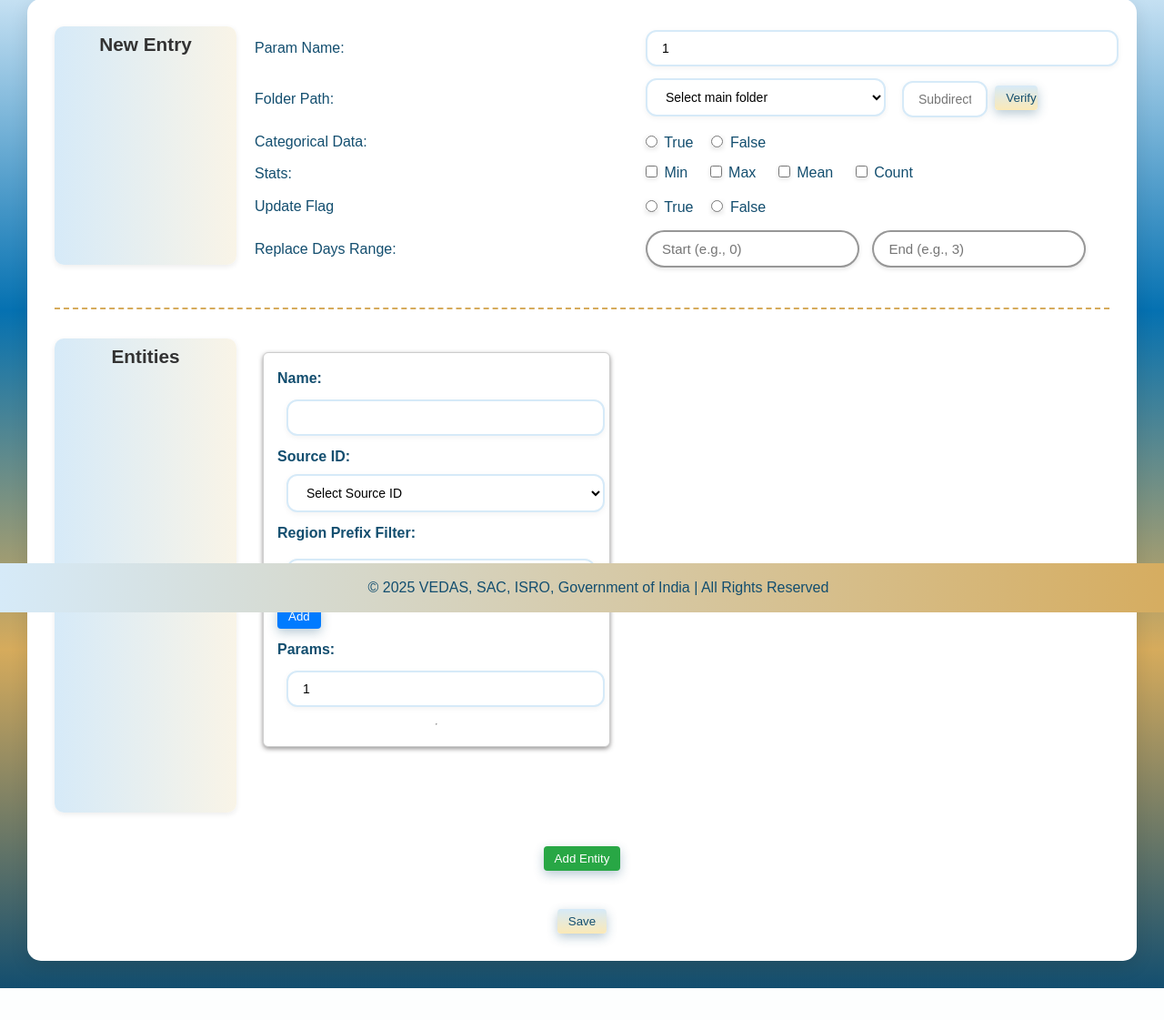
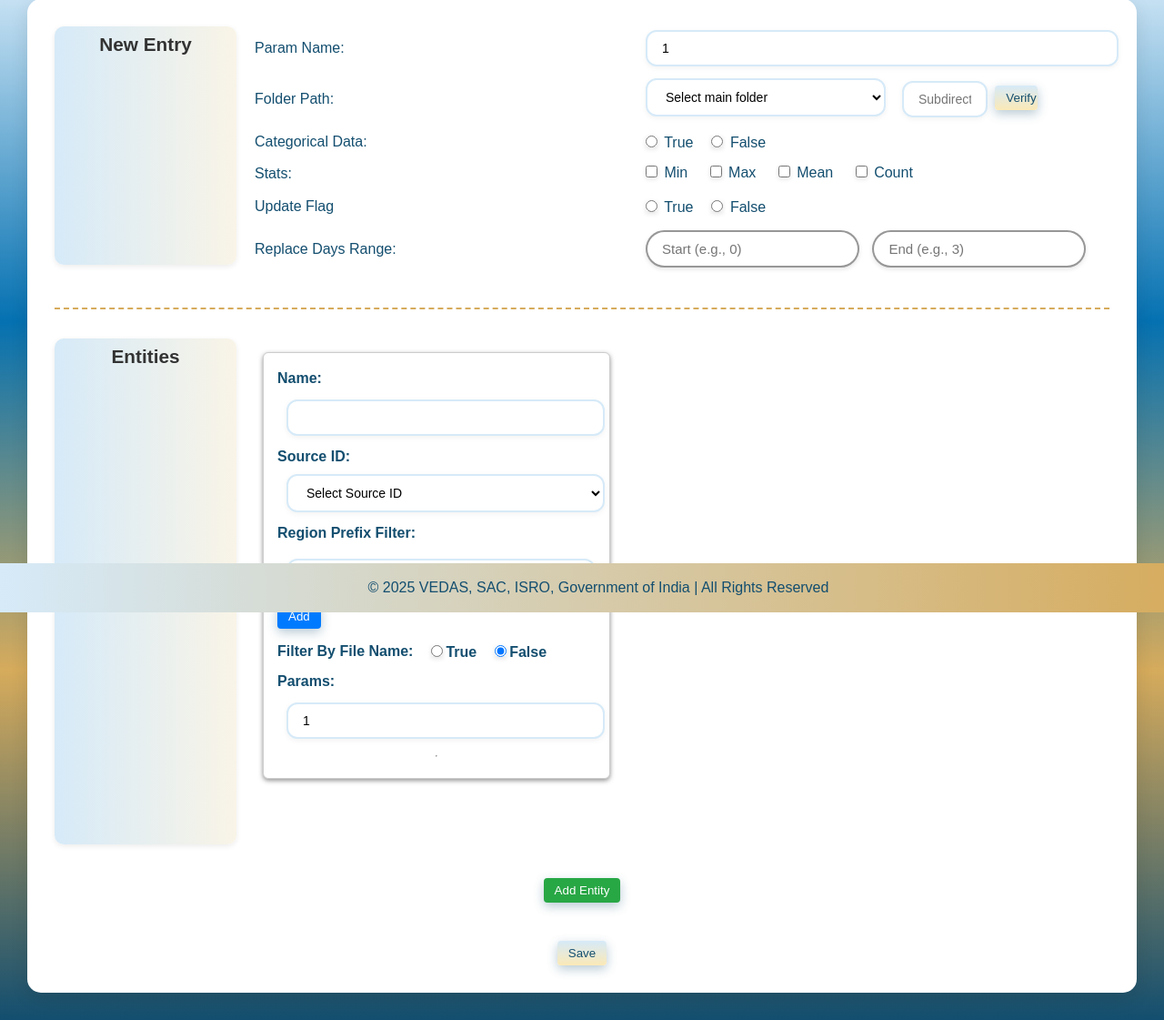
Before and after one commit to vishu579/parameter-app, a Flask app: a page that uses templates/register.html in a window 1280 px wide. Shown: the part 127-1248 px from the top of the page at 91% size. Before the commit the page ends 1213 px from the top, so only its background shows below. Run offline with Flask 3, Linux system fonts and the light colour scheme.

Commit message:
Update register.html

```diff
--- a/templates/register.html
+++ b/templates/register.html
@@ -153,6 +153,27 @@
                         <button type="button" @click="addRegionFilter(index)">Add</button>
                     </div>
 
+                    <div style="display: flex;">
+                        <label :for="'filter_by_file_name_' + index">Filter By File Name:</label>
+                        <div class="radio-group">
+                            <label style="display: flex; align-items: baseline;">
+                                <input type="radio" :name="'entities[' + index + '][filter_by_file_name]'" :value="true"
+                                    v-model="entity.filter_by_file_name" />
+                                True
+                            </label>
+                            <label style="display: flex; align-items: baseline;">
+                                <input type="radio" :name="'entities[' + index + '][filter_by_file_name]'" :value="false"
+                                    v-model="entity.filter_by_file_name" />
+                                False
+                            </label>
+                        </div>
+                    </div>
+
+                    <label :for="'file_name_filter_' + index" v-if="entity.filter_by_file_name">File Name
+                        Filter:</label>
+                    <input v-if="entity.filter_by_file_name" type="text" :id="'file_name_filter_' + index"
+                        :name="'entities[' + index + '][file_name_filter]'" v-model="entity.file_name_filter" />
+
                     <label :for="'entity_params_' + index">Params:</label>
                     <input :id="'entity_params_' + index" type="text" :name="'entities[' + index + '][params]'"
                         v-model="entity.params" readonly />
```
